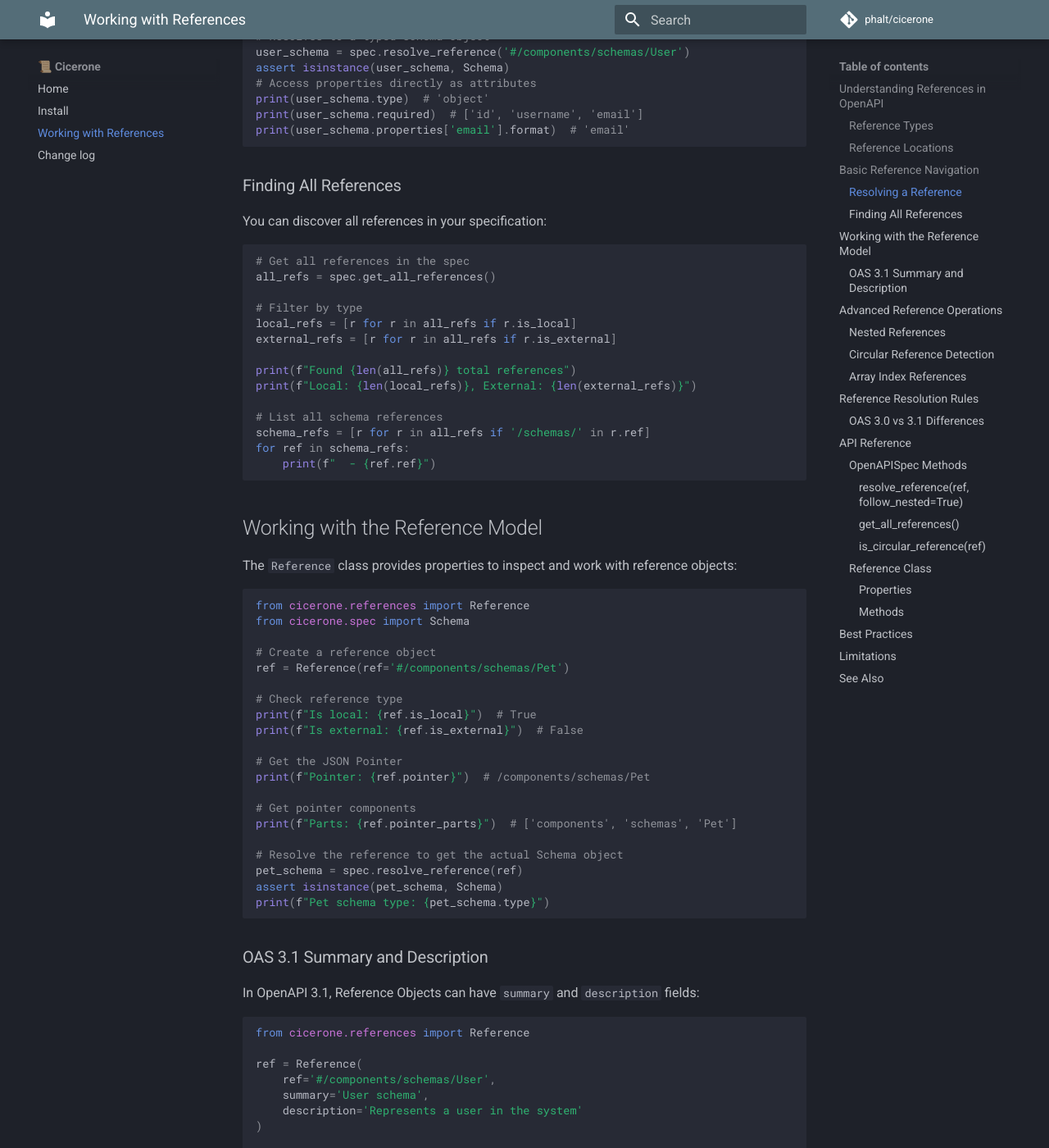
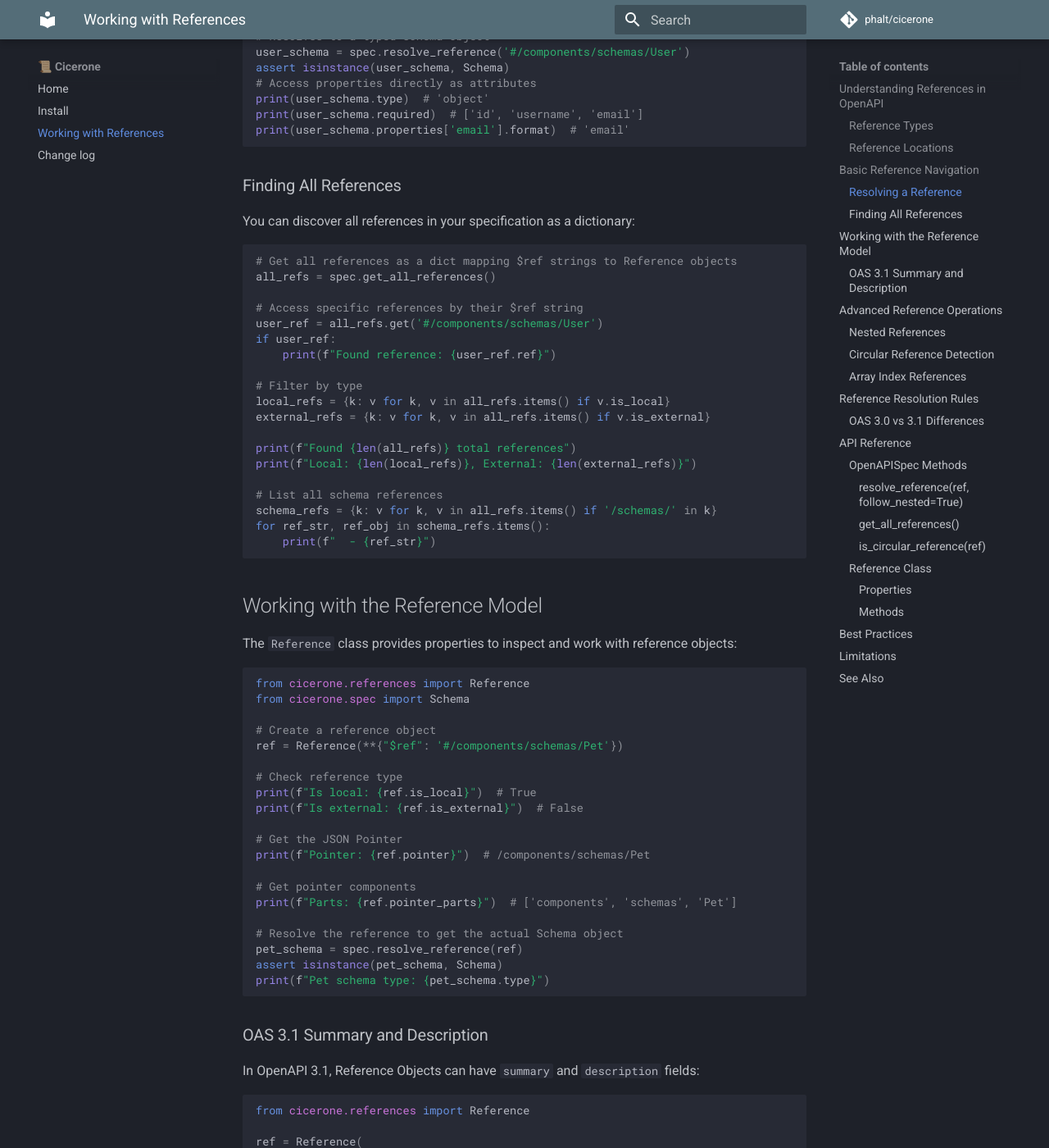
Before and after one commit to phalt/cicerone, an MkDocs documentation site: the page built from docs/references.md, in a window 1280 px wide and 1400 px high, scrolled down 1810 px. Shown: the whole window at 82% size. Built offline with MkDocs 1.6.1 and Material for MkDocs 9.7.7, drawn with Linux system fonts in a browser that asks for light colours; comment, search, counter and statistics services are not loaded; some of the changed text lies outside the part shown.

Commit message:
Address PR feedback: match/case, imports, dict return, ty fixes
- Changed if/elif chain to match/case for component type mapping (line 169)
- Moved pydantic import to top level (line 208)
- Changed get_all_references() to return dict[str, Reference] instead of list (line 269)
- Fixed all ty errors by using proper **{"$ref": ...} syntax
- Updated all tests and documentation to reflect dict return type
- All 166 tests passing, 0 ty errors

Co-authored-by: phalt <490685+phalt@users.noreply.github.com>

````diff
--- a/docs/references.md
+++ b/docs/references.md
@@ -83,23 +83,28 @@ print(user_schema.properties['email'].format)  # 'email'
 
 ### Finding All References
 
-You can discover all references in your specification:
+You can discover all references in your specification as a dictionary:
 
 ```python
-# Get all references in the spec
+# Get all references as a dict mapping $ref strings to Reference objects
 all_refs = spec.get_all_references()
 
+# Access specific references by their $ref string
+user_ref = all_refs.get('#/components/schemas/User')
+if user_ref:
+    print(f"Found reference: {user_ref.ref}")
+
 # Filter by type
-local_refs = [r for r in all_refs if r.is_local]
-external_refs = [r for r in all_refs if r.is_external]
+local_refs = {k: v for k, v in all_refs.items() if v.is_local}
+external_refs = {k: v for k, v in all_refs.items() if v.is_external}
 
 print(f"Found {len(all_refs)} total references")
 print(f"Local: {len(local_refs)}, External: {len(external_refs)}")
 
 # List all schema references
-schema_refs = [r for r in all_refs if '/schemas/' in r.ref]
-for ref in schema_refs:
-    print(f"  - {ref.ref}")
+schema_refs = {k: v for k, v in all_refs.items() if '/schemas/' in k}
+for ref_str, ref_obj in schema_refs.items():
+    print(f"  - {ref_str}")
 ```
 
 ## Working with the Reference Model
@@ -111,7 +116,7 @@ from cicerone.references import Reference
 from cicerone.spec import Schema
 
 # Create a reference object
-ref = Reference(ref='#/components/schemas/Pet')
+ref = Reference(**{"$ref": '#/components/schemas/Pet'})
 
 # Check reference type
 print(f"Is local: {ref.is_local}")  # True
@@ -137,7 +142,7 @@ In OpenAPI 3.1, Reference Objects can have `summary` and `description` fields:
 from cicerone.references import Reference
 
 ref = Reference(
-    ref='#/components/schemas/User',
+    **{"$ref": '#/components/schemas/User'},
     summary='User schema',
     description='Represents a user in the system'
 )
@@ -274,7 +279,14 @@ Resolve a reference to its target object as a typed Pydantic model.
 
 Get all references in the specification.
 
-**Returns:** List of Reference objects
+**Returns:** Dictionary mapping $ref strings to Reference objects
+
+**Example:**
+```python
+all_refs = spec.get_all_references()
+user_ref = all_refs.get('#/components/schemas/User')
+local_refs = {k: v for k, v in all_refs.items() if v.is_local}
+```
 
 #### `is_circular_reference(ref)`
 
````
Also changed, not shown: 3 other files.
